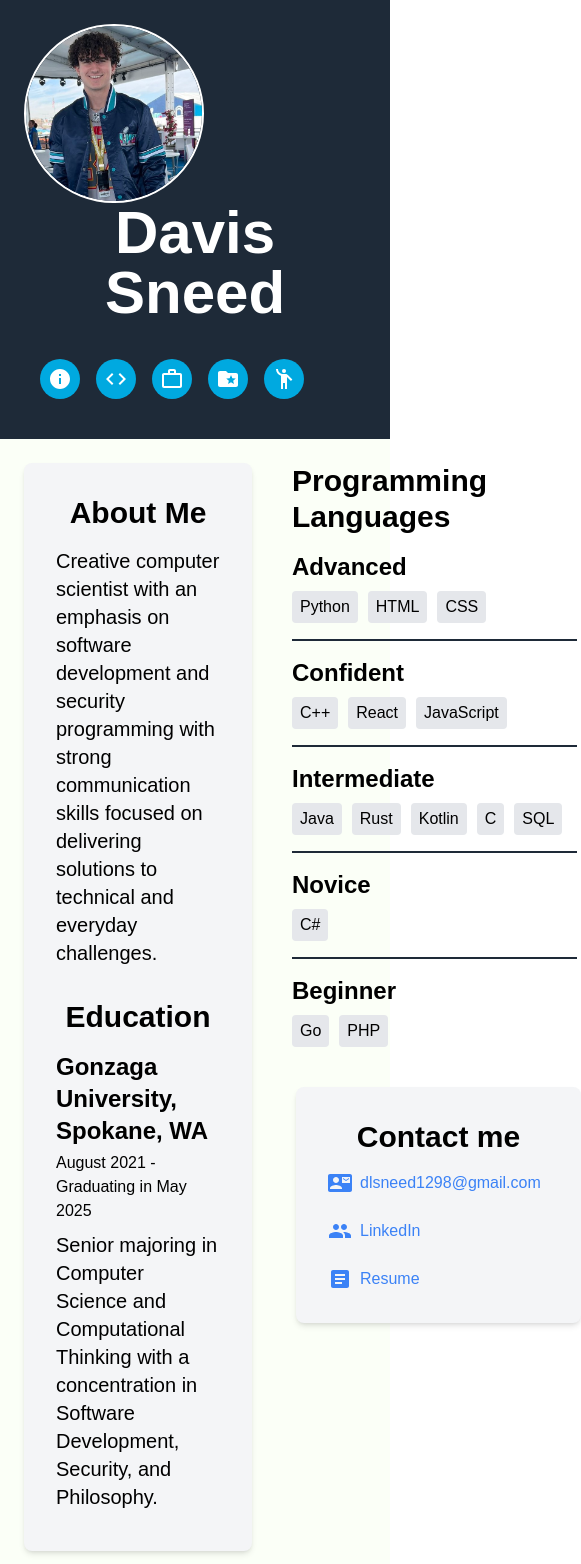
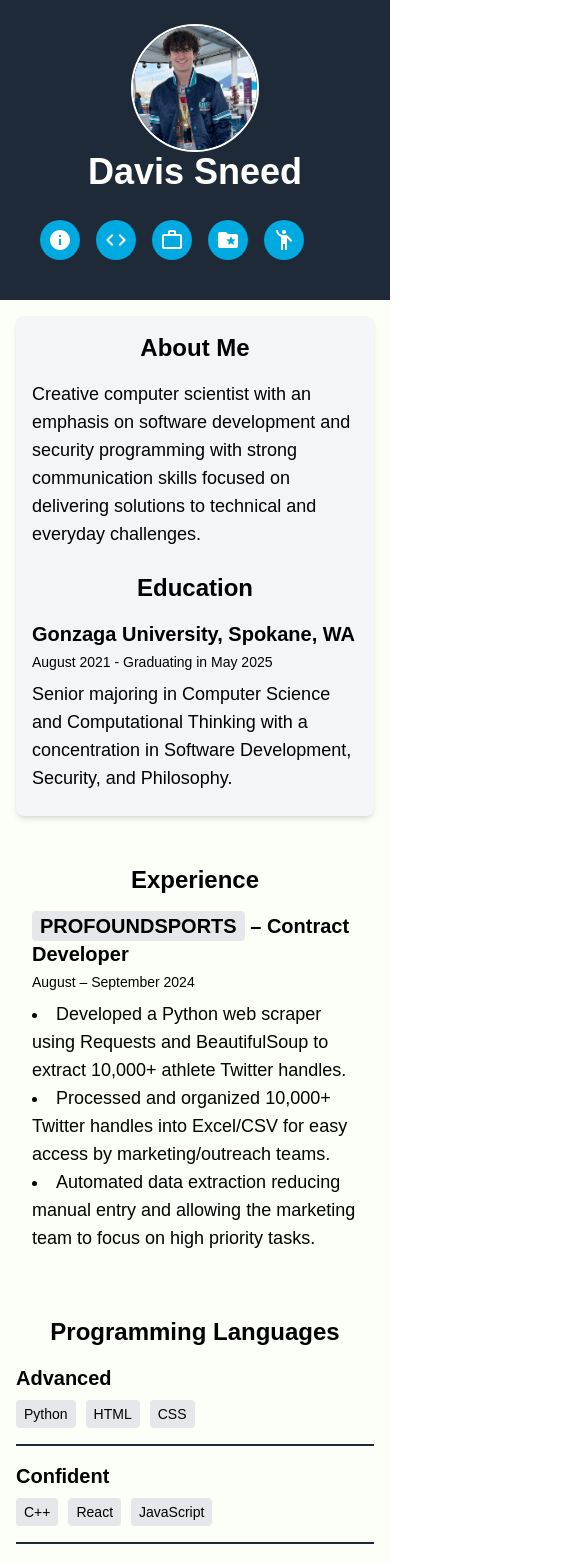
Before and after one commit to dsneed123/dsneedy, a Next.js app: page / in a window 390 px wide. Shown: the top 1564 px of the page, 581 px wide, since content can reach past the window. Built offline with nearby package versions, Linux system fonts and the light colour scheme.

Commit message:
breakpoints for main

```diff
--- a/src/app/page.tsx
+++ b/src/app/page.tsx
@@ -45,72 +45,77 @@ const tiers = [
 ];
 
 
-
 export default function Home() {
   return (
-
     <div className="min-h-screen bg-[#fbfff7] text-black flex flex-col">
       <title>Davis Sneed</title>
       <header className="bg-[#1E2A38] p-6 text-center">
         <Image
           src="/media/headshot.jpeg"
           alt="Davis Sneed"
-          className="w-50 h-50 rounded-full border-2 border-[#ffffff]"
+          className="w-32 h-32 sm:w-40 sm:h-40 md:w-50 md:h-50 rounded-full border-2 border-[#ffffff] mx-auto"
           width={180}
           height={180}
         />
-        <h1 className="text-6xl text-white font-bold mb-5">Davis Sneed</h1>
+        <h1 className="text-4xl sm:text-5xl md:text-6xl text-white font-bold mb-3 sm:mb-5">Davis Sneed</h1>
         <NavBar />
       </header>
 
-      <main id="top-container" className="flex-grow p-6">
-
-        <div id="middle-container" className="flex col">
-          <div className="flex-col w-2/3 mb-4">
-          <section id="about" className="mb-12 flex flex-col items-center w-full">
-            <div className="bg-[#F4F5F7] p-8 rounded-lg shadow-md flex flex-col items-center w-full">
-              <h2 className="text-3xl font-semibold mb-4">About Me</h2>
-              <p className="text-black-300 text-xl w-full text-left">
+      <main id="top-container" className="flex-grow p-4 sm:p-6">
+        <div id="middle-container" className="flex flex-col lg:flex-row">
+          {/* About Me Section */}
+          <div className="flex-col w-full lg:w-2/3 mb-4">
+            <section id="about" className="mb-8 sm:mb-12 flex flex-col items-center w-full">
+              <div className="bg-[#F4F5F7] p-4 sm:p-8 rounded-lg shadow-md flex flex-col items-center w-full">
+                <h2 className="text-2xl sm:text-3xl font-semibold mb-4">About Me</h2>
+                <p className="text-black-300 text-lg sm:text-xl w-full text-left">
                   Creative computer scientist with an emphasis on software development and security programming with strong communication skills focused on delivering solutions to technical and everyday challenges.
                 </p>
-              <h2 className="mt-8 text-3xl font-semibold mb-4">Education</h2>
-              <ul className="space-y-6 w-full">
+                <h2 className="mt-6 sm:mt-8 text-2xl sm:text-3xl font-semibold mb-4">Education</h2>
+                <ul className="space-y-4 sm:space-y-6 w-full">
                   <li className="flex flex-col items-start w-full">
-                  <h3 className="text-2xl font-semibold text-black mb-1">Gonzaga University, Spokane, WA</h3>
-                  <p className="text-black-100 mb-2">August 2021 - Graduating in May 2025</p>
-                  <p className="text-black-100 mb-2 text-xl">
+                    <h3 className="text-xl sm:text-2xl font-semibold text-black mb-1">Gonzaga University, Spokane, WA</h3>
+                    <p className="text-black-100 mb-2 text-sm sm:text-base">August 2021 - Graduating in May 2025</p>
+                    <p className="text-black-100 mb-2 text-lg sm:text-xl">
                       Senior majoring in Computer Science and Computational Thinking with a concentration in Software Development, Security, and Philosophy.
                     </p>
                   </li>
                 </ul>
               </div>
             </section>
-          <section id="Experience" className="mb-12 flex flex-col items-center w-full">
-            <div className="transparent p-8 rounded-lg flex flex-col items-center w-full">
-              <h2 className="text-3xl font-semibold mb-4">Experience</h2>
+
+            {/* Experience Section */}
+            <section id="Experience" className="mb-8 sm:mb-12 flex flex-col items-center w-full">
+              <div className="transparent p-4 sm:p-8 rounded-lg flex flex-col items-center w-full">
+                <h2 className="text-2xl sm:text-3xl font-semibold mb-4">Experience</h2>
                 <div className="w-full">
-                <h3 className="text-2xl font-semibold text-black mb-1"><span className="bg-gray-200 px-2 py-1 rounded">PROFOUNDSPORTS</span> – Contract Developer</h3>
-                <p className="text-black-100 mb-2">August – September 2024</p>
-                <ul className="list-disc list-inside text-black-300 text-xl">
-                  <li>Developed a Python web scraper using Requests and BeautifulSoup to extract 10,000+ athlete twitter handles.</li>
-                  <li>Processed and organized 10,000+ Twitter handles into Excel/CVS for easy access by marketing/outreach teams.</li>
+                  <h3 className="text-xl sm:text-2xl font-semibold text-black mb-1">
+                    <span className="bg-gray-200 px-2 py-1 rounded">PROFOUNDSPORTS</span> – Contract Developer
+                  </h3>
+                  <p className="text-black-100 mb-2 text-sm sm:text-base">August – September 2024</p>
+                  <ul className="list-disc list-inside text-black-300 text-lg sm:text-xl">
+                    <li>Developed a Python web scraper using Requests and BeautifulSoup to extract 10,000+ athlete Twitter handles.</li>
+                    <li>Processed and organized 10,000+ Twitter handles into Excel/CSV for easy access by marketing/outreach teams.</li>
                     <li>Automated data extraction reducing manual entry and allowing the marketing team to focus on high priority tasks.</li>
                   </ul>
                 </div>
               </div>
             </section>
+          </div>
 
-          </div>
-            <section id="programming-languages" className="mb-12 flex flex-col items-center ml-10">
-            <h2 className="text-3xl font-semibold mb-4">Programming Languages</h2>
+          {/* Programming Languages Section */}
+          <section id="programming-languages" className="mb-8 sm:mb-12 flex flex-col items-center lg:ml-10">
+            <h2 className="text-2xl sm:text-3xl font-semibold mb-4">Programming Languages</h2>
             <div className="space-y-4 w-full">
               {tiers.map((tier, index) => (
                 <div key={index} className="slide-in-once animate-slide-in">
-              <h3 className="text-2xl font-semibold mb-2">{tier.name}</h3>
+                  <h3 className="text-xl sm:text-2xl font-semibold mb-2">{tier.name}</h3>
                   <ul className="inline-list">
                     {tier.languages.length > 0 ? (
                       tier.languages.map((lang, langIndex) => (
-                  <li key={`${tier.name}-${langIndex}`} className="bg-gray-200 px-2 py-1 rounded">{lang.name}</li>
+                        <li key={`${tier.name}-${langIndex}`} className="bg-gray-200 px-2 py-1 rounded text-sm sm:text-base">
+                          {lang.name}
+                        </li>
                       ))
                     ) : (
                       <li className="text-gray-500">No languages in this tier</li>
@@ -120,9 +125,19 @@ export default function Home() {
                 </div>
               ))}
             </div>
-            <section id="contact" className="mb-12 flex flex-col items-center ml-2 bg-[#F4F5F7] p-8 rounded-lg shadow-md mt-10 w-full">
-              <h2 className="text-3xl font-semibold mb-4">Contact me</h2>
-              <ul className="flex flex-col space-y-6 w-full">
+          </section>
+        </div>
+
+        {/* Projects Section */}
+        <section id="projects" className="mb-8 sm:mb-12 flex flex-col items-center">
+          <h2 className="text-2xl sm:text-3xl font-semibold mb-4">Projects</h2>
+          <Projects />
+        </section>
+
+        {/* Contact Section */}
+        <section id="contact" className="mb-8 sm:mb-12 flex flex-col items-center bg-[#F4F5F7] p-4 sm:p-8 rounded-lg shadow-md mt-10 w-full">
+          <h2 className="text-2xl sm:text-3xl font-semibold mb-4">Contact me</h2>
+          <ul className="flex flex-col space-y-4 sm:space-y-6 w-full">
             <li className="transparent flex items-center justify-start">
               <a href="mailto:dlsneed1298@gmail.com" className="flex items-center text-blue-500 hover:underline">
                 <ContactMailIcon className="text-blue-500" />
@@ -143,16 +158,6 @@ export default function Home() {
             </li>
           </ul>
         </section>
-            </section>
-
-
-
-        </div>
-        <section id="projects" className="mb-12 flex flex-col items-center ml-2">
-        <h2 className="text-3xl font-semibold mb-4">Projects</h2>
-        <Projects/>
-        </section>
-
       </main>
 
       <footer className="bg-[#F4F5F7] text-center p-4">
```
Also changed, not shown: src/app/globals.css (line endings or trailing spaces). Lines whose indentation alone changed are shown as unchanged.
